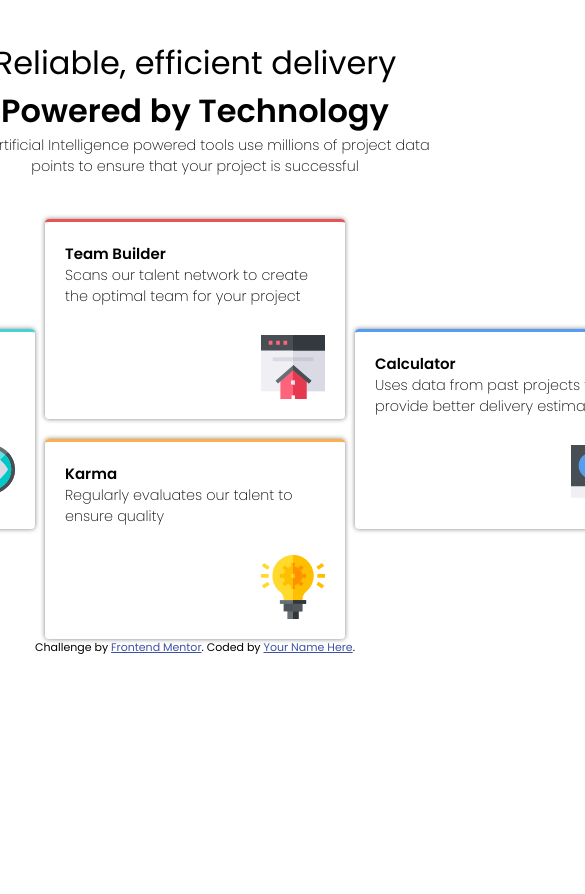
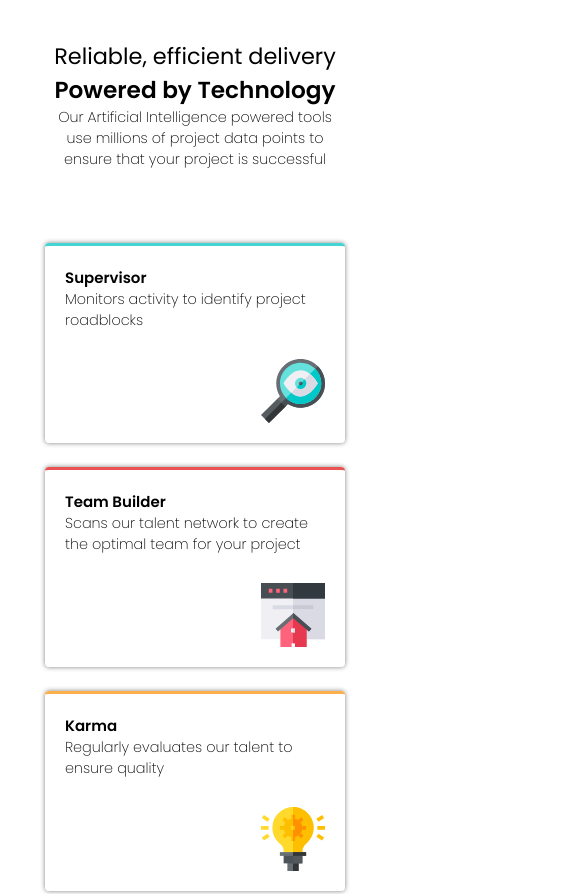
Before and after one commit to mipsmonsta/four-card-feature-section, a plain HTML site: page index.html in a window 390 px wide. Shown: the top 894 px of the page, 585 px wide, since content can reach past the window. Before the commit the page ends 844 px from the top, so only its background shows below. Drawn offline with Linux system fonts and the light colour scheme.

Commit message:
Added mobile reponsive design

```diff
--- a/index.html
+++ b/index.html
@@ -58,7 +58,7 @@
         Challenge by
         <a href="https://www.frontendmentor.io?ref=challenge" target="_blank"
           >Frontend Mentor</a
-        >. Coded by <a href="#">Your Name Here</a>.
+        >. Coded by <a href="#">Yaojin Tham</a>.
       </p>
     </footer>
   </body>
--- a/style.css
+++ b/style.css
@@ -122,3 +122,27 @@ p.tag2 {
 .attribution a {
   color: hsl(228, 45%, 44%);
 }
+
+@media only screen and (max-width: 400px){
+    .text {
+        width: 300px;
+        height: 180px;
+    }
+
+    p.main {
+        font-size: 1.4rem;
+    }
+
+    p.tag1 {
+        font-size: 1.45rem;
+    }
+
+    .cards {
+        display: flex;
+        flex-direction: column;
+        height: 920px;
+        justify-content: space-evenly;
+    }
+
+
+}
```
